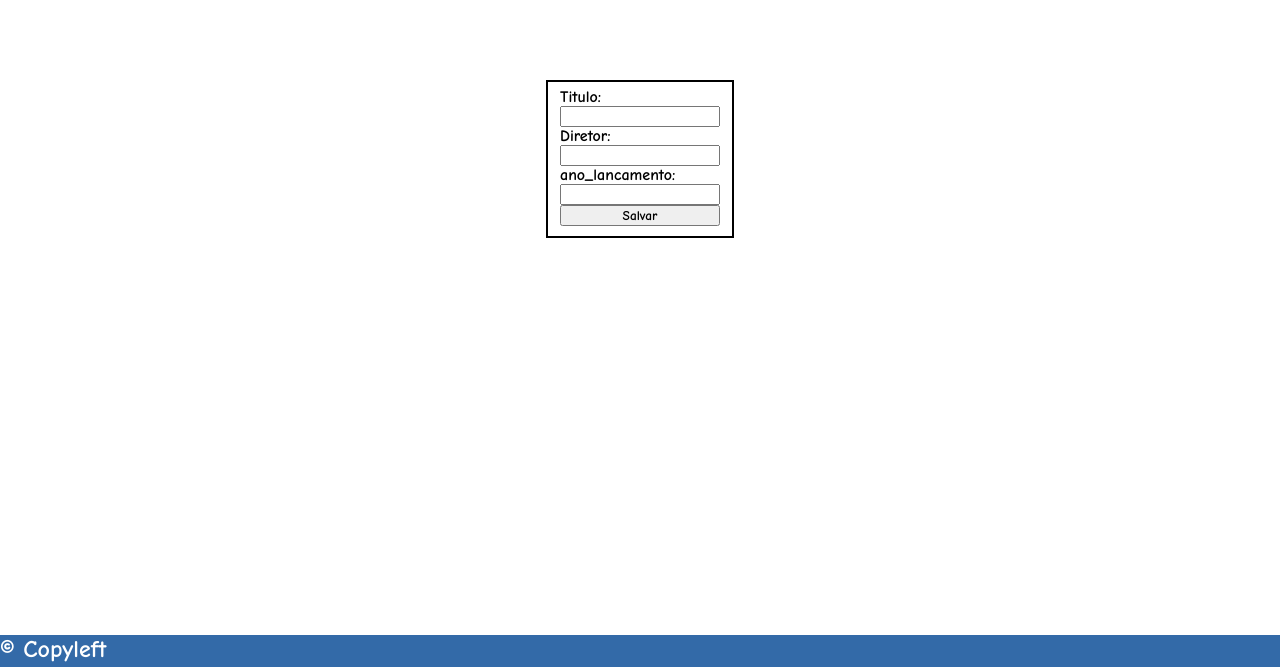
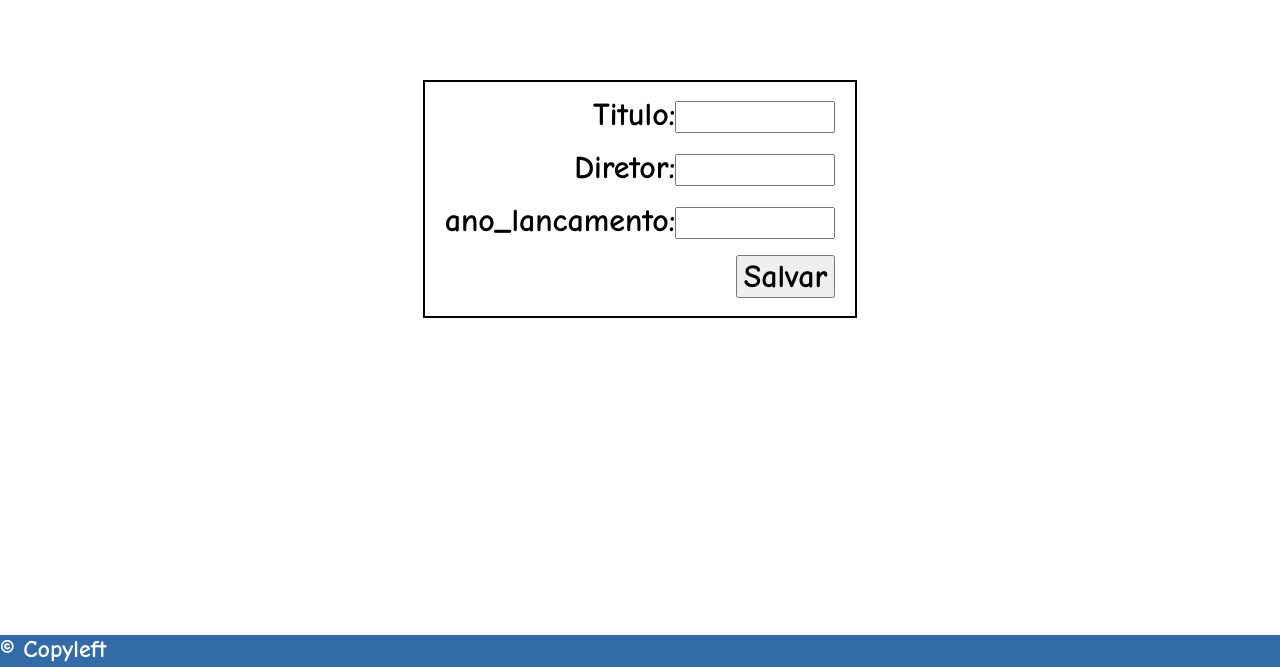
Before and after one commit to PedroLilo/CRUD_Lilo, a Flask app: page /filme/edita/1 in a window 1280 px wide. Shown: the part 133-800 px from the top of the page. Run offline with Flask 3, Linux system fonts and the light colour scheme; data that the repository does not hold is empty.

Commit message:
vamooo 10/09

```diff
--- a/static/css/estilo.css
+++ b/static/css/estilo.css
@@ -125,7 +125,7 @@ form{
     padding-top: 5rem;
 }
 
-fieldset{
+.adicionar{
     width: fit-content;
     height: fit-content;
     flex-direction: column;
@@ -135,7 +135,7 @@ fieldset{
     border: 2px solid black;
 }
 
-fieldset div{
+.adicionar div{
     padding: 0.5rem;
     display: flex;
     justify-content: right;
@@ -143,11 +143,37 @@ fieldset div{
     font-size: 2rem;
 }
 
-fieldset div input{
+.adicionar div input{
     height: 2rem;
 }
 
-fieldset div button{
+.adicionar div button{
+    font-size: 2rem;
+}
+
+.edita{
+    width: fit-content;
+    height: fit-content;
+    flex-direction: column;
+    display: flex;
+    margin-left: auto;
+    margin-right: auto;
+    border: 2px solid black;
+}
+
+.edita div{
+    padding: 0.5rem;
+    display: flex;
+    justify-content: right;
+    align-items: end;
+    font-size: 2rem;
+}
+
+.edita div input{
+    height: 2rem;
+}
+
+.edita div button{
     font-size: 2rem;
 }
 
--- a/templates/filme_add.html
+++ b/templates/filme_add.html
@@ -4,7 +4,7 @@
     {% set mensagens = get_flashed_messages()%}
 
     <form action="/filme/save" method="post">
-        <fieldset>
+        <fieldset class="adicionar">
             <div>
                 <label for="titulo">titulo: </label>
                 <input type="text" name="titulo" id="titulo">
--- a/templates/filme_edita.html
+++ b/templates/filme_edita.html
@@ -3,15 +3,23 @@
 {% block conteudo %}
     {% set mensagens = get_flashed_messages()%}
     <form action="/filme/editasave" method="post">
-        <fieldset>
-            <input type="hidden" name="id", value="{{dados.id_filme}}">
+        <fieldset class="edita">
+            <input type="hidden" name="id_filme", value="{{dados.id_filme}}">
+            <div>
                 <label for="titulo">Titulo: </label>
                 <input type="text" name="titulo" id="titulo", value="{{dados.titulo}}">
+            </div>
+            <div>
                 <label for="text">Diretor: </label>
                 <input type="diretor" name="diretor" id="diretor", value="{{dados.diretor}}">
+            </div>
+            <div>
                 <label for="ano_lancamento">ano_lancamento: </label>
                 <input type="number" name="ano_lancamento" id="ano_lancamento", value="{{dados.ano_lancamento}}">
+            </div>
+            <div>
                 <button type="submit">Salvar</button>
+            </div>
         </fieldset>
     </form>
     {% if mensagens%}
```
Also changed, not shown: migrations/versions/6555b14e0a0f_pode.py (renamed from migrations/versions/ccb7cf0a82b5_filmes.py, +4 -4 lines). Lines whose indentation alone changed are shown as unchanged.
